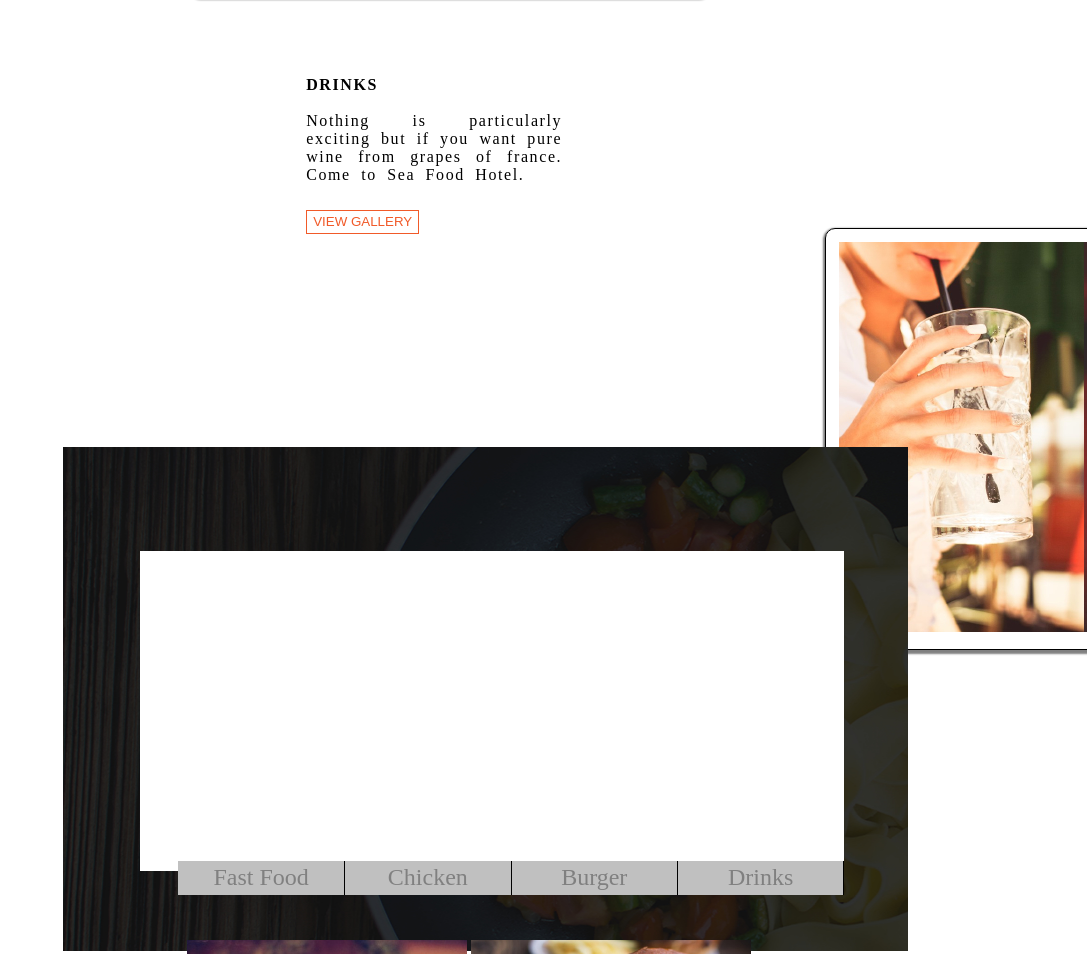
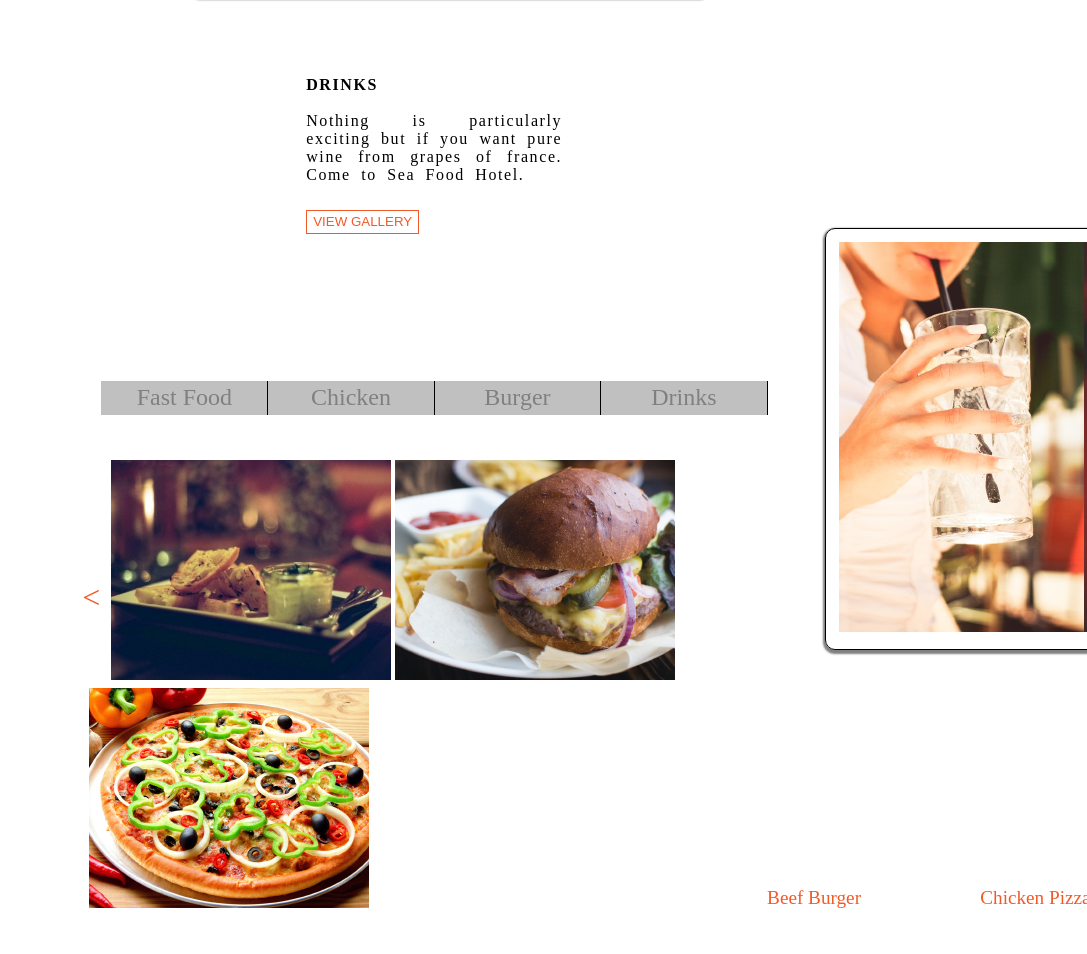
Before and after one commit to Bernard2030/Anita-s-Kitchen, a plain HTML site: page index.html in a window 1280 px wide. Shown: the part 1298-2252 px from the top of the page, without its empty margins (193-1280 px from the left). Drawn offline with Linux system fonts and the light colour scheme; files whose address does not match are found by name.

Commit message:
my changes

```diff
--- a/index.html
+++ b/index.html
@@ -55,7 +55,7 @@
             <img src="./Assets/drink2.jpg">
         </div>
     </div><br><br>
-    <div class="chakula">
+    <div class="chakulag">
         <div class="data">
             <table>
                 <tr><b>
```
